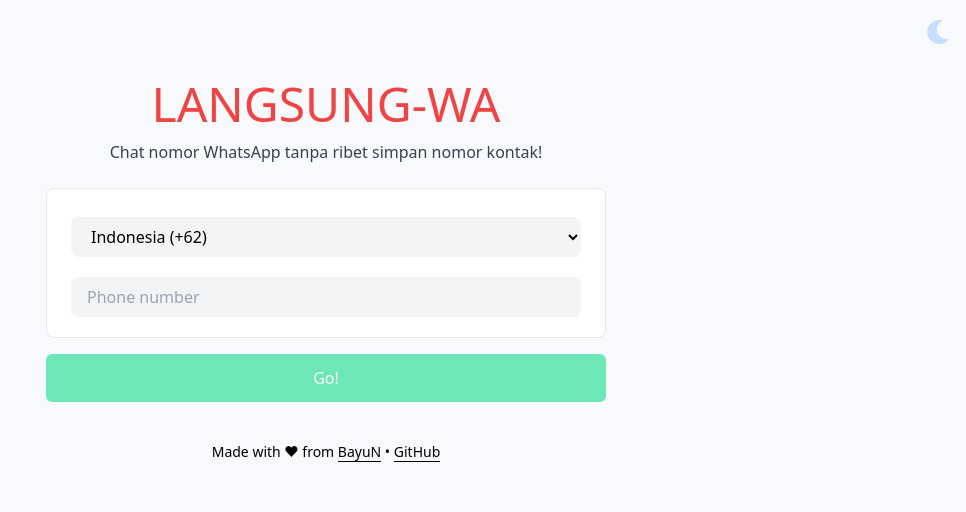
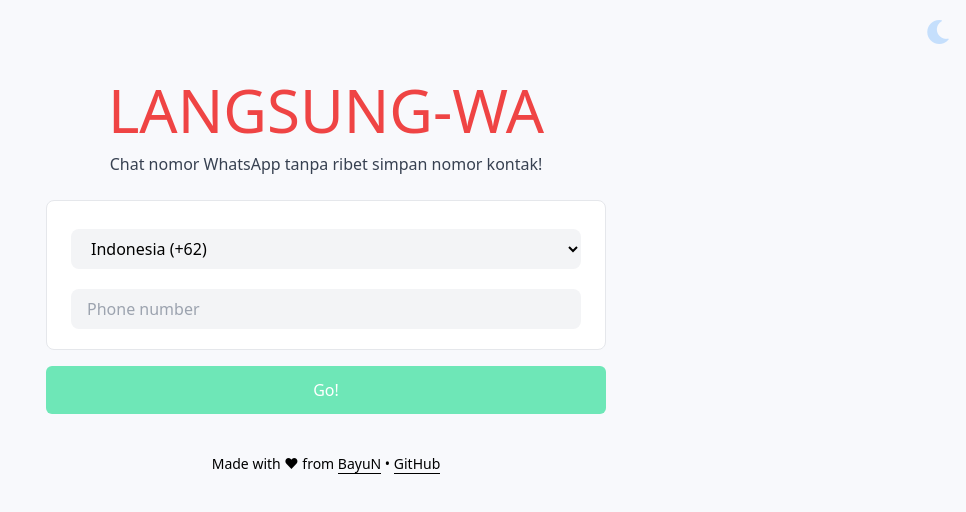
Before and after one commit to bayungrh/langsung-wa, a Svelte app: page / in a window 1280 px wide. Shown: the top 512 px of the page, without its empty margins (314-1280 px from the left). Built offline with nearby package versions, Linux system fonts and the light colour scheme.

Commit message:
update text lg

```diff
--- a/src/App.svelte
+++ b/src/App.svelte
@@ -66,7 +66,7 @@
 
 <main class="pr-2 pl-2 max-w-xl m-auto mx-auto">
   <section class="mt-20">
-    <h1 class="text-red-500 text-center lg:text-5xl sm:text-3xl uppercase leading-relaxed font-thin">
+    <h1 class="text-red-500 text-center text-4xl lg:text-6xl uppercase leading-relaxed font-thin">
       {name}
     </h1>
     <p class="text-gray-700 dark:text-gray-300 text-center pb-6 pt-3">
```
